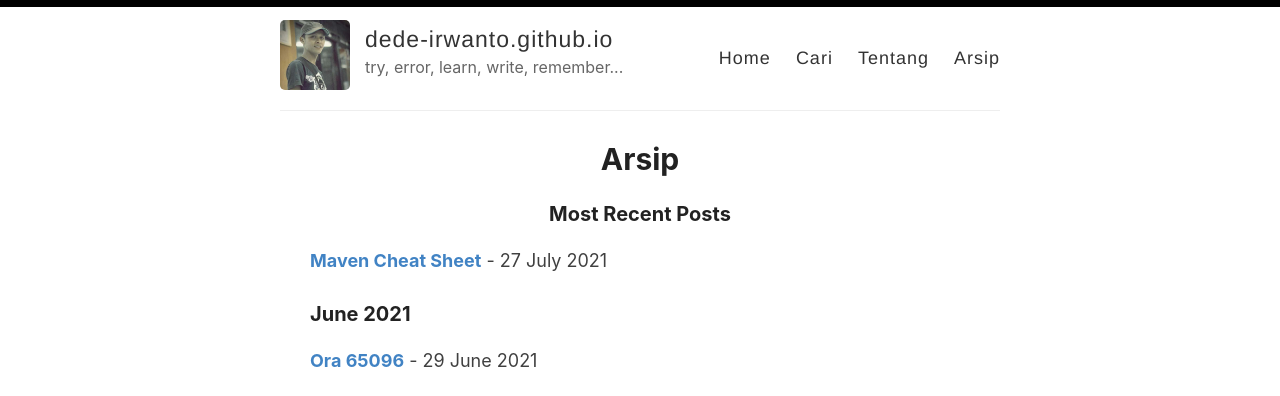
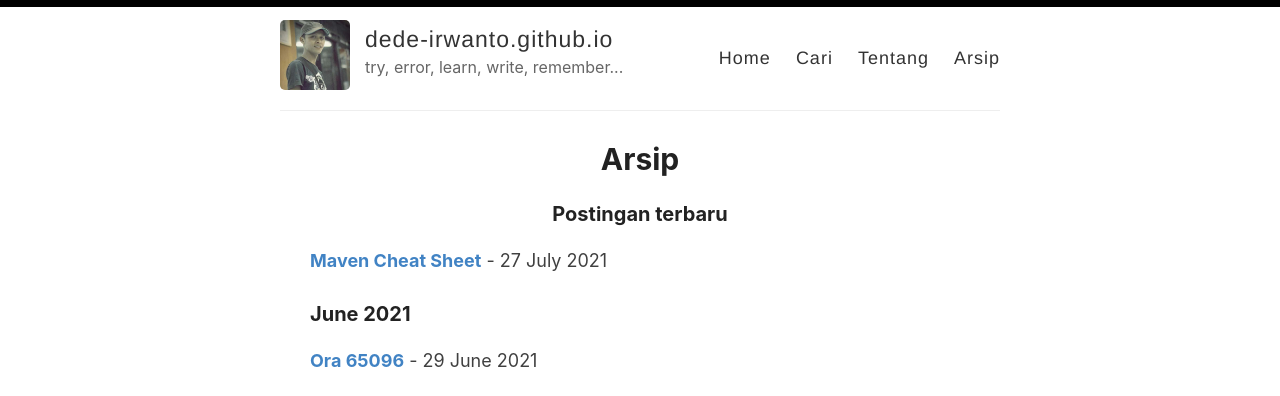
Before and after one commit to dede-irwanto/dede-irwanto.github.io, a Jekyll site: the page built from _pages/arsip.md, in a window 1280 px wide. Shown: the top 396 px of the page. Built offline with Jekyll 4.4.1, drawn with Linux system fonts in a browser that asks for light colours.

Commit message:
Update arsip.md

```diff
--- a/_pages/arsip.md
+++ b/_pages/arsip.md
@@ -7,7 +7,7 @@ title: Arsip
 
 <div id="archives">
   <section id="archive">
-     <h3>Most Recent Posts</h3>
+     <h3>Postingan terbaru</h3>
       {%for post in site.posts %}
       {% unless post.next %}
       <ul class="this">
```
